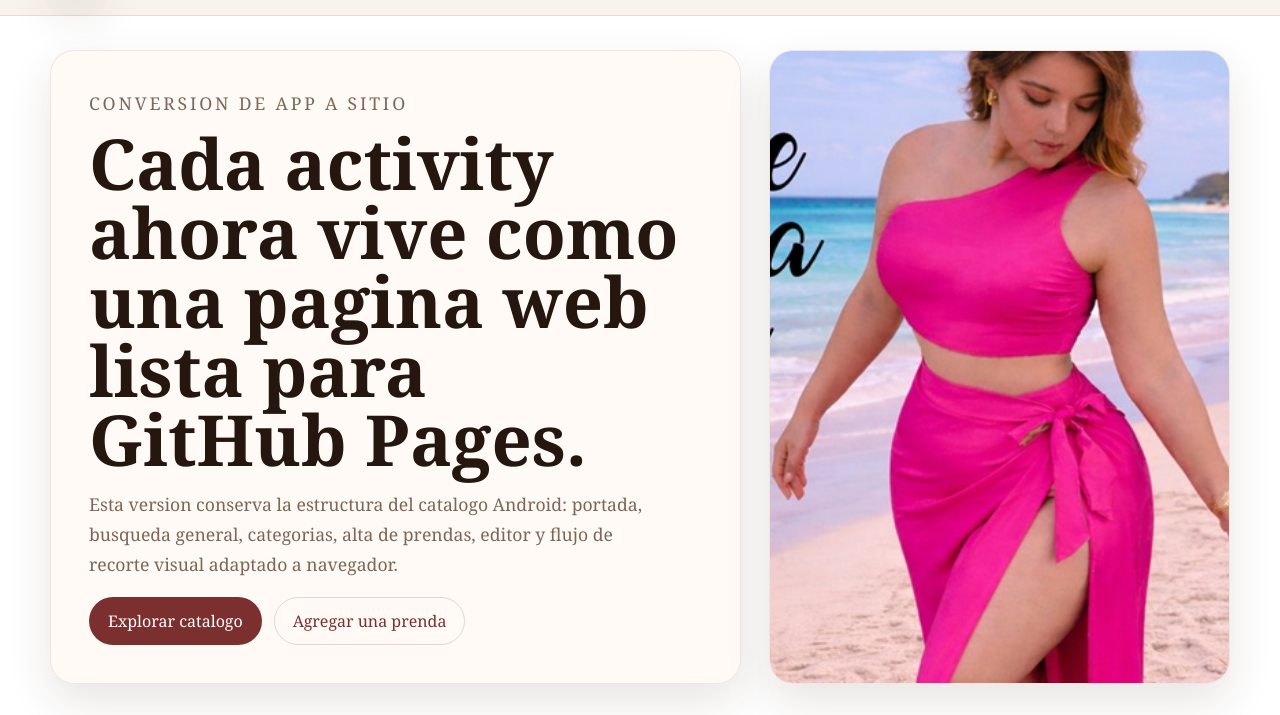
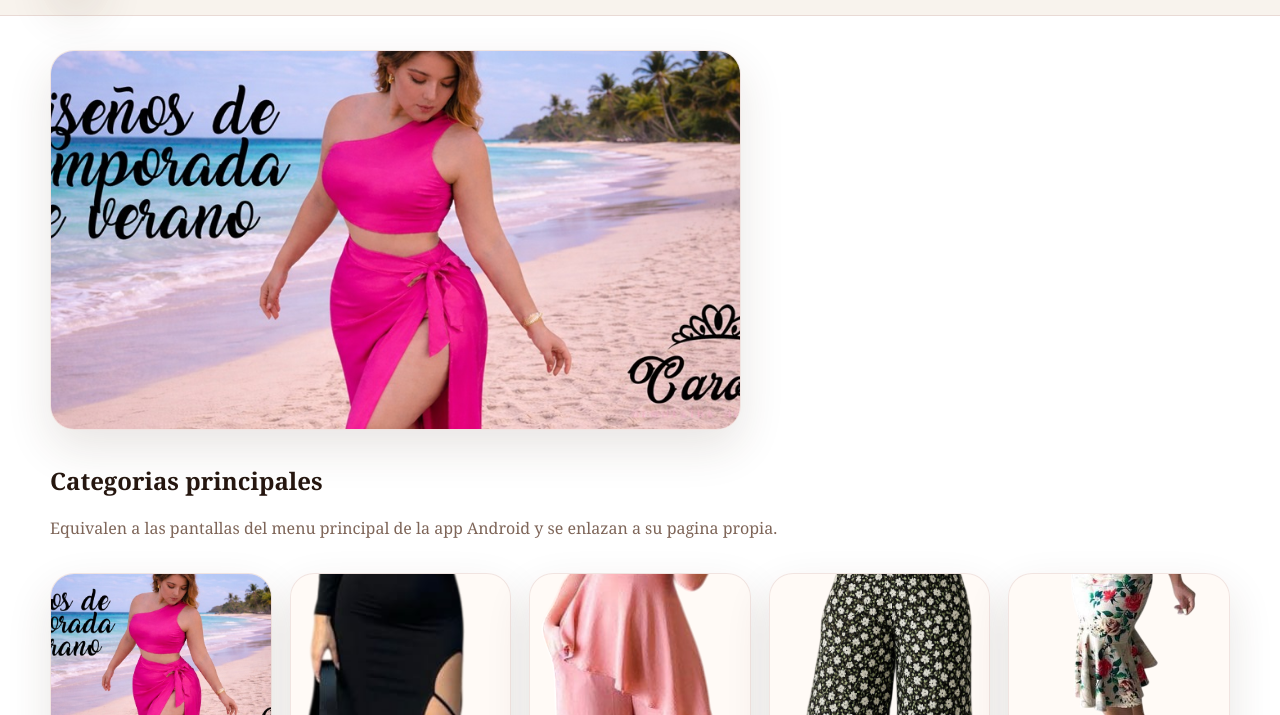
Before and after one commit to appFactory230889/CatlogoDistribuidoresCarols, a plain HTML site: page docs/index.html in a window 1280 px wide. Shown: the part 73-788 px from the top of the page. Drawn offline with Linux system fonts and the light colour scheme.

Commit message:
continua la limpieza en el index

```diff
--- a/docs/index.html
+++ b/docs/index.html
@@ -22,15 +22,6 @@
   </header>
   <main class="content">
     <section class="hero">
-      <div class="hero-copy">
-        <p class="eyebrow">Conversion de App a Sitio</p>
-        <h1>Cada activity ahora vive como una pagina web lista para GitHub Pages.</h1>
-        <p>Esta version conserva la estructura del catalogo Android: portada, busqueda general, categorias, alta de prendas, editor y flujo de recorte visual adaptado a navegador.</p>
-        <div class="hero-actions">
-          <a class="button-link" href="busqueda-general.html">Explorar catalogo</a>
-          <a class="ghost-link" href="agregar-prendas.html">Agregar una prenda</a>
-        </div>
-      </div>
       <div class="hero-media"><img src="assets/img/temporada.jpg" alt="Temporada"></div>
     </section>
     <section>
```
